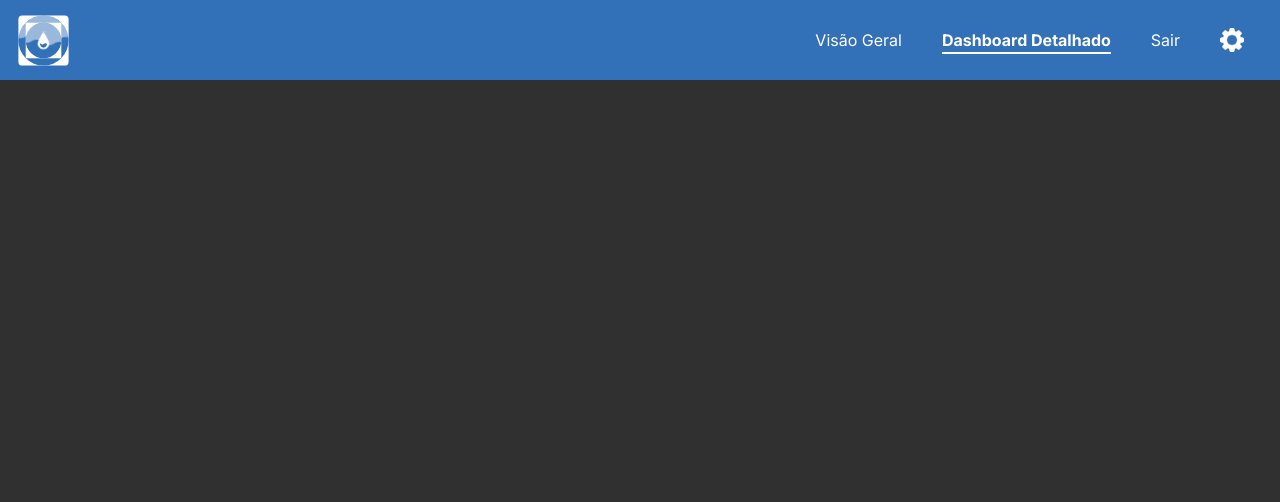
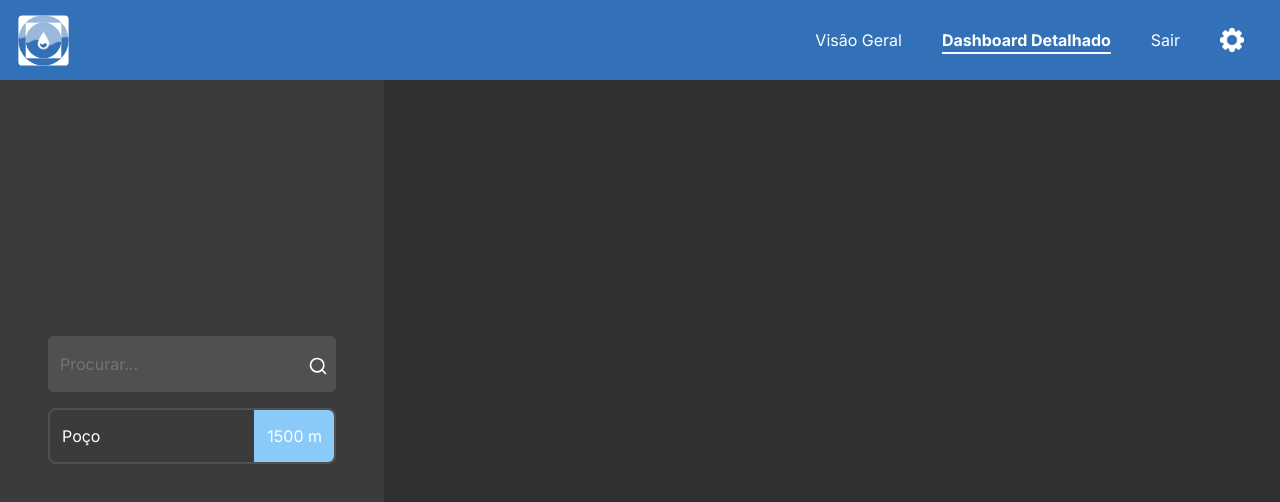
Before and after one commit to RivianSoldier/MAUAguas, a Next.js app in the folder front/mauaguas_front/: page /dashboard-detalhado in a window 1280 px wide. Shown: the top 502 px of the page. Built offline with nearby package versions, Linux system fonts and the light colour scheme.

Commit message:
inicio tela dashboard-detalhado, criacao sidebar

```diff
--- a/front/mauaguas_front/app/controle/page.js
+++ b/front/mauaguas_front/app/controle/page.js
@@ -12,6 +12,7 @@ import {
   DropdownMenuTrigger,
 } from "@/components/ui/dropdown-menu";
 import { CardUpdate } from "@/components/ui/card-update";
+import { Search } from "lucide-react";
 
 export default function DashboardDetalhado() {
   return (
@@ -30,10 +31,13 @@ export default function DashboardDetalhado() {
         </div>
         <div className="flex flex-row justify-between mx-10 mt-10">
           <div className="flex gap-4">
-            <Input
-              placeholder="Procurar..."
-              className="bg-[#505050] border-none text-white w-full h-12"
-            />
+            <div className="relative">
+              <Input
+                placeholder="Procurar..."
+                className="bg-[#505050] border-none text-white w-72 h-12"
+              />
+              <Search className="absolute right-2 top-3.5 h-5 w-5 text-white" />
+            </div>
             <DropdownMenu>
               <DropdownMenuTrigger asChild>
                 <Button
--- a/front/mauaguas_front/app/dashboard-detalhado/page.js
+++ b/front/mauaguas_front/app/dashboard-detalhado/page.js
@@ -1,9 +1,30 @@
-import NavBar from '@/components/NavBar';
+import NavBar from "@/components/NavBar";
+import { Search } from "lucide-react";
+import { Input } from "@/components/ui/input";
 
 export default function DashboardDetalhado() {
-    return (
-        <main className="flex min-h-screen flex-col items-center justify-center bg-[#303030]">
-            <NavBar activePage="dashboard-detalhado"/>
-        </main>
-    )
+  return (
+    <main className="flex min-h-screen flex-col bg-[#303030]">
+      <NavBar activePage="dashboard-detalhado" />
+      <div className="flex flex-grow">
+        <div className="flex flex-col items-center justify-center w-96 bg-[#3b3b3b] gap-4">
+          <div className="relative">
+            <Input
+              placeholder="Procurar..."
+              className="bg-[#505050] border-none text-white w-72 h-14"
+            />
+            <Search className="absolute right-2 top-5 h-5 w-5 text-white" />
+          </div>
+
+          <div className="flex flex-row h-14 w-72 border-[#505050] border-2 rounded-lg justify-between items-center text-white cursor-pointer hover:scale-[1.03] duration-75">
+            <p className="pl-3">Poço</p>
+            <div className="flex items-center justify-end pr-3 rounded-r-md bg-[#89caf9] h-full w-20">
+              1500 m
+            </div>
+          </div>
+        </div>
+        <div>content</div>
+      </div>
+    </main>
+  );
 }
```
